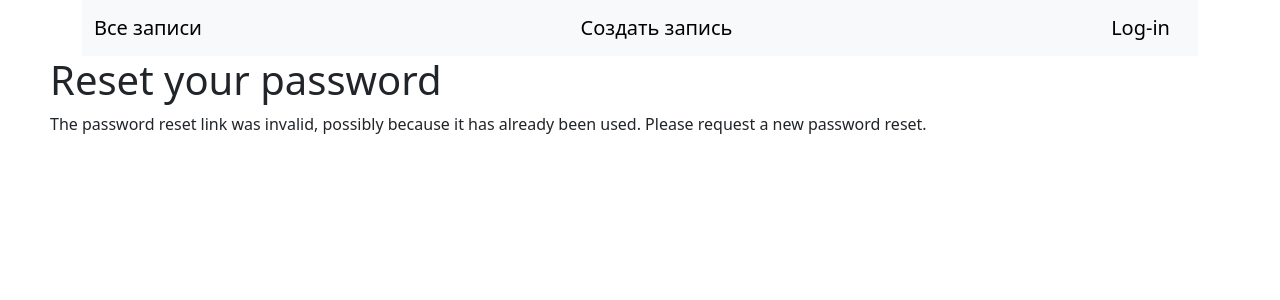
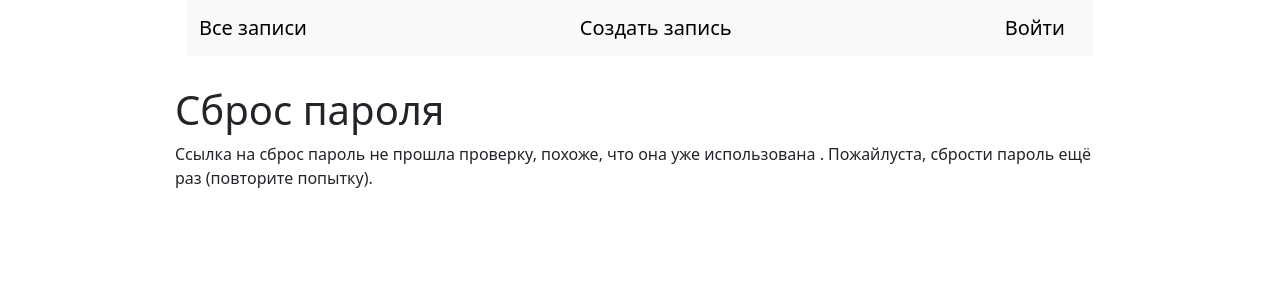
Before and after one commit to Ventel1555/SocialNet, a Django app: a page that uses templates/base.html in a window 1280 px wide. Shown: the top 300 px of the page. Run offline with Django 4.2, Linux system fonts and the light colour scheme.

Commit message:
Templates additions V1.1.1
- added explanation to templates
- the main language of the project - rus

```diff
--- a/static/css/base.css
+++ b/static/css/base.css
@@ -1,7 +1,4 @@
-.card {
-    padding-top: 40px;
-}
 body {
-    padding-left: 50px;
-    padding-right: 50px;
+    padding-left: 175px;
+    padding-right: 175px;
   }
--- a/templates/account/edit.html
+++ b/templates/account/edit.html
@@ -3,6 +3,9 @@
 
 {% block content %}
 <head><title>Профиль</title></head>
+
+    <!--Change profile | Изменение профиля-->
+
     <h1>Измененеи профиля</h1>
     <p>Вы можете изменить аккаунт с помощью формы ниже:</p>
     <form action="" method="post" enctype="multipart/form-data">
--- a/templates/base.html
+++ b/templates/base.html
@@ -7,16 +7,15 @@
 </head>
 <body>
 
-<div class="container">
-<nav class="navbar bg-body-tertiary">
+    <!--Навигационная панель | Nav bar-->
+<div class="container" style="padding-bottom: 30px;">
+<nav class="navbar navbar-expand-lg bg-body-tertiary">
   <div class="container-md">
     <a class="navbar-brand" href="{% url 'post_list'%}">Все записи</a>
     <a href="{% url 'post_new' %}" class="navbar-brand">Создать запись</a>
     {% if request.user.is_authenticated %}
     <div class="dropdown">
-        <button class="btn btn-primary dropdown-toggle" type="button" data-bs-toggle="dropdown" aria-expanded="false">
-          Профиль
-        </button>
+        <a class="navbar-brand dropdown-toggle" type="button" data-bs-toggle="dropdown" aria-expanded="false" href="{% url 'post_list'%}">Профиль</a>
         <ul class="dropdown-menu">
           <li><a class="dropdown-item" href="{% url 'dashboard' %}">Редактирование записей</a></li>
           <li><a class="dropdown-item" href="{% url 'edit' %}">Изменение профиля</a></li>
@@ -26,9 +25,9 @@
     <span class="user">
         {% if request.user.is_authenticated %}
             Hello {{ request.user.first_name }},
-            <a class="navbar-brand" href="{% url 'logout' %}">Logout</a>
+            <a class="navbar-brand" href="{% url 'logout' %}">Выйти</a>
         {% else %}
-            <a class="navbar-brand" href="{% url 'login' %}">Log-in</a>
+            <a class="navbar-brand" href="{% url 'login' %}">Войти</a>
         {% endif %}
     </span>
   </div>
@@ -36,15 +35,15 @@
 </div>
 
 
+    <!--Announcement | Объявление-->
     {% if messages %}
-    <ul class="messages">
+    <div class="alert alert-warning alert-dismissible fade show" role="alert">
+        <strong>Внимание!</strong>
         {% for message in messages %}
-            <li class="{{ message.tags }}">
-                {{ message|safe }}
-                <a href="#" class="close">✖</a>
-            </li>
+            {{ message|safe }}.
         {% endfor %}
-    </ul>
+        <button type="button" class="btn-close" data-bs-dismiss="alert" aria-label="Close"></button>
+    </div>
     {% endif %}
     {% block content %}
     {% endblock %}
--- a/templates/dashboard.html
+++ b/templates/dashboard.html
@@ -7,6 +7,8 @@
     <h1>Профиль, редактирование записей.</h1>
     <p>Приветствуюем вас, здесь вы можете отсмотреть ваши записа, редактировать их.</p>
 
+
+<!--Отображение всех созданных личных записей | Displaying all created personal posts-->
 {% for p in page_obj%}
 <br>
 <div class="card">
--- a/templates/post/list.html
+++ b/templates/post/list.html
@@ -7,7 +7,8 @@
   <h2>Пока записей нет :(</h2>
 {% endif%}
 
-<!--All posts with information from db-->
+
+<!--Все посты с информацией из бд | All posts with information from db-->
 {% for p in page_obj%}
 <div class="card">
   <div class="card-header">
@@ -24,7 +25,6 @@
 
 <!--Pagination-->
 {% if page_obj %}
-<!--Pagination-->
 <nav aria-label="Page navigation example">
   <ul class="pagination justify-content-center">
     {% if page_obj.has_previous %}
--- a/templates/post/post_delete.html
+++ b/templates/post/post_delete.html
@@ -2,6 +2,7 @@
 {% extends 'base.html' %}
 
 {% block content %}
+<!--Удаление поста | Deleting a post-->
 <head><title>Удаление '{{post.title}}'</title></head>
     <h1>Удаление поста</h1>
     <form action="" method="post">{% csrf_token %}
--- a/templates/registration/password_change_form.html
+++ b/templates/registration/password_change_form.html
@@ -10,6 +10,6 @@
     <form action="" method="post">
         {% csrf_token %}
         {{ form.as_p }}
-        <p><input type="button" class="btn btn-outline-danger" value="Change"></p>
+        <p><input type="button" class="btn btn-outline-danger" value="Изменить"></p>
     </form>
 {% endblock %}
--- a/templates/registration/password_reset_complete.html
+++ b/templates/registration/password_reset_complete.html
@@ -3,6 +3,6 @@
 
 {% block content %}
 <head><title>Пароль изменен</title></head>
-    <h1>Password set</h1>
-    <p>Your password has been set. You can <a href="{% url 'login' %}">log in now</a></p>
+    <h1>Пароль изменен</h1>
+    <p>Ваш паролль был изменен. Вы можете <a href="{% url 'login' %}">войти заново</a>.</p>
 {% endblock %}
--- a/templates/registration/password_reset_confirm.html
+++ b/templates/registration/password_reset_confirm.html
@@ -2,16 +2,16 @@
 
 {% block content %}
 <head><title>Сброс пароля</title></head>
-    <h1>Reset your password</h1>
+    <h1>Сброс пароля</h1>
     {% if validlink %}
-        <p>Please enter your new password twice:</p>
+        <p>Пожайлуста, введите пароль дважды:</p>
         <form action="" method="post">
             {% csrf_token %}
             {{ form.as_p }}
-            <p><input type="submit" value="Change my password"/></p>
+            <p><input class="btn btn-primary" type="submit" value="Поменять мой пароль"/></p>
         </form>
     {% else %}
-        <p>The password reset link was invalid, possibly because it has
-            already been used. Please request a new password reset.</p>
+        <p>Ссылка на сброс пароль не прошла проверку, похоже, что она уже использована
+            . Пожайлуста, сбрости пароль ещё раз (повторите попытку).</p>
     {% endif %}
 {% endblock %}
--- a/templates/registration/password_reset_done.html
+++ b/templates/registration/password_reset_done.html
@@ -2,7 +2,7 @@
 
 {% block content %}
 <head><title>Сброс пароля</title></head>
-    <h1>Reset your password</h1>
-    <p>We've emailed you instructions for setting your password.</p>
-    <p>If you don't receive an email, please make sure you've entered the address you registered with.</p>
+    <h1>Сброс пароля</h1>
+    <p>Мы отправили инструкцию сброса пароля на вашу почту.</p>
+    <p>Если вы не получили письма, убедитесь, что вы ввели правельный email адресс.</p>
 {% endblock %}
--- a/templates/registration/register.html
+++ b/templates/registration/register.html
@@ -9,6 +9,6 @@
     <form action="" method="post">
         {% csrf_token %}
         {{ user_form.as_p }}
-        <p><input type="submit" value="Создать аккаунт"></p>
+        <p><input class="btn btn-primary" type="submit" value="Создать аккаунт"></p>
     </form>
 {% endblock %}
--- a/templates/registration/register_done.html
+++ b/templates/registration/register_done.html
@@ -4,6 +4,6 @@
 {% block content %}
 <head><title>Добро пожаловать!</title></head>
 
-    <h1>Welcome {{ new_user.first_name }}!</h1>
-    <p>Your account has been successfully created. Now you can <a href="{% url "login" %}">log in</a>.</p>
+    <h1>Добро пожаловать, {{ new_user.first_name }}!</h1>
+    <p>Ваш аккаунт успешно создан. Тепер вы можете <a href="{% url 'login' %}">войти</a> и просматривать контент.</p>
 {% endblock %}
```
Also changed, not shown: templates/post/detail.html (+10 -3 lines), templates/registration/logged_out.html (+4 -3 lines), templates/registration/login.html (+5 -5 lines), templates/registration/password_reset_form.html (+4 -4 lines), db.sqlite3.
